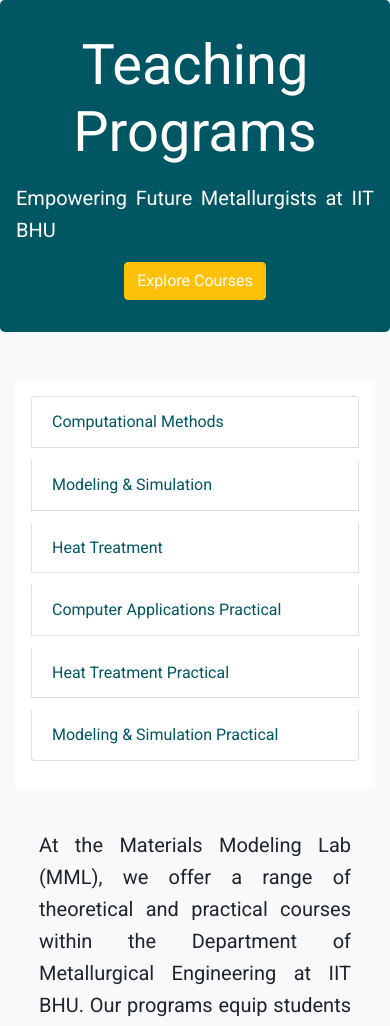
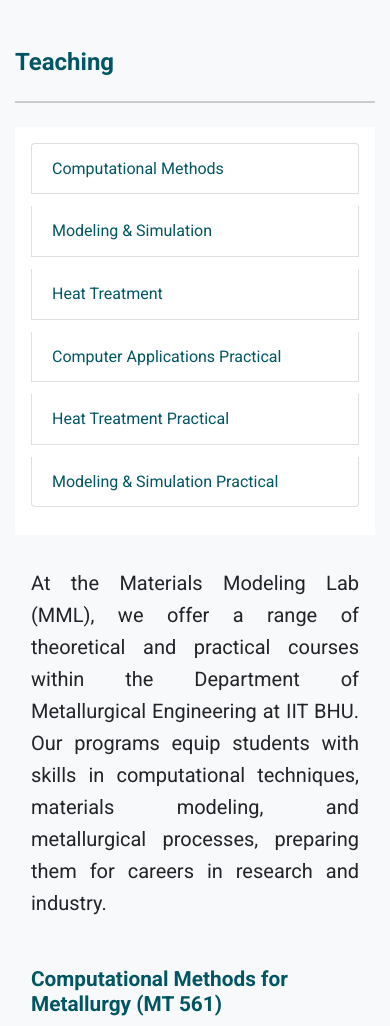
Before and after one commit to vijindal/MML_Group, a PHP site: page /Teaching.html in a window 390 px wide. Shown: the part 74-1100 px from the top of the page. Run offline with PHP 8.4, Linux system fonts and the light colour scheme; some libraries are stand-ins or nearby versions.

Commit message:
update_teaching

```diff
--- a/Teaching.html
+++ b/Teaching.html
@@ -19,15 +19,10 @@
     <!-- Include Header -->
     <div id="header"></div>
 
-    <!-- Hero Banner -->
-    <section class="jumbotron text-center" style="background-image: url('https://via.placeholder.com/1200x400?text=Teaching+at+MML'); background-size: cover; color: var(--white);">
-        <h1 class="display-4">Teaching Programs</h1>
-        <p class="lead">Empowering Future Metallurgists at IIT BHU</p>
-        <a href="#courses" class="btn btn-primary">Explore Courses</a>
-    </section>
-
     <!-- Main Content -->
     <main class="container my-5">
+        <h1>Teaching</h1>
+        <hr class="mb-4">
         <div class="main-container">
             <!-- Sidebar Menu -->
             <div class="sidebar">
--- a/style.css
+++ b/style.css
@@ -188,11 +188,13 @@
     padding: 1rem;
     background-color: var(--white);
     box-shadow: 2px 0 5px rgba(0, 0, 0, 0.1);
+    position: -webkit-sticky; /* Safari */
     position: sticky;
     top: 1rem;
     align-self: flex-start;
     height: calc(100vh - 150px); /* Adjust based on header/footer height */
     overflow-y: auto;
+    margin-right: 1rem; /* Added to create space between sidebar and content */
 }
 
 .sidebar ul {
@@ -216,8 +218,8 @@
 /* Content Section */
 .content {
     flex-grow: 1;
-    padding: 1.5rem;
-    margin-left: 1rem; /* Reduced from 250px for natural spacing */
+    padding: 0 1.5rem; /* Adjusted padding for symmetry */
+    margin-left: 0; /* Removed to eliminate gap */
 }
 
 /* Hero Banner Styles (Custom for Jumbotron) */
@@ -267,10 +269,11 @@
         height: auto;
         box-shadow: none;
         margin-bottom: 1rem;
+        margin-right: 0;
     }
 
     .content {
-        margin-left: 0;
+        padding: 1rem;
     }
 
     .equipment-card {
```
